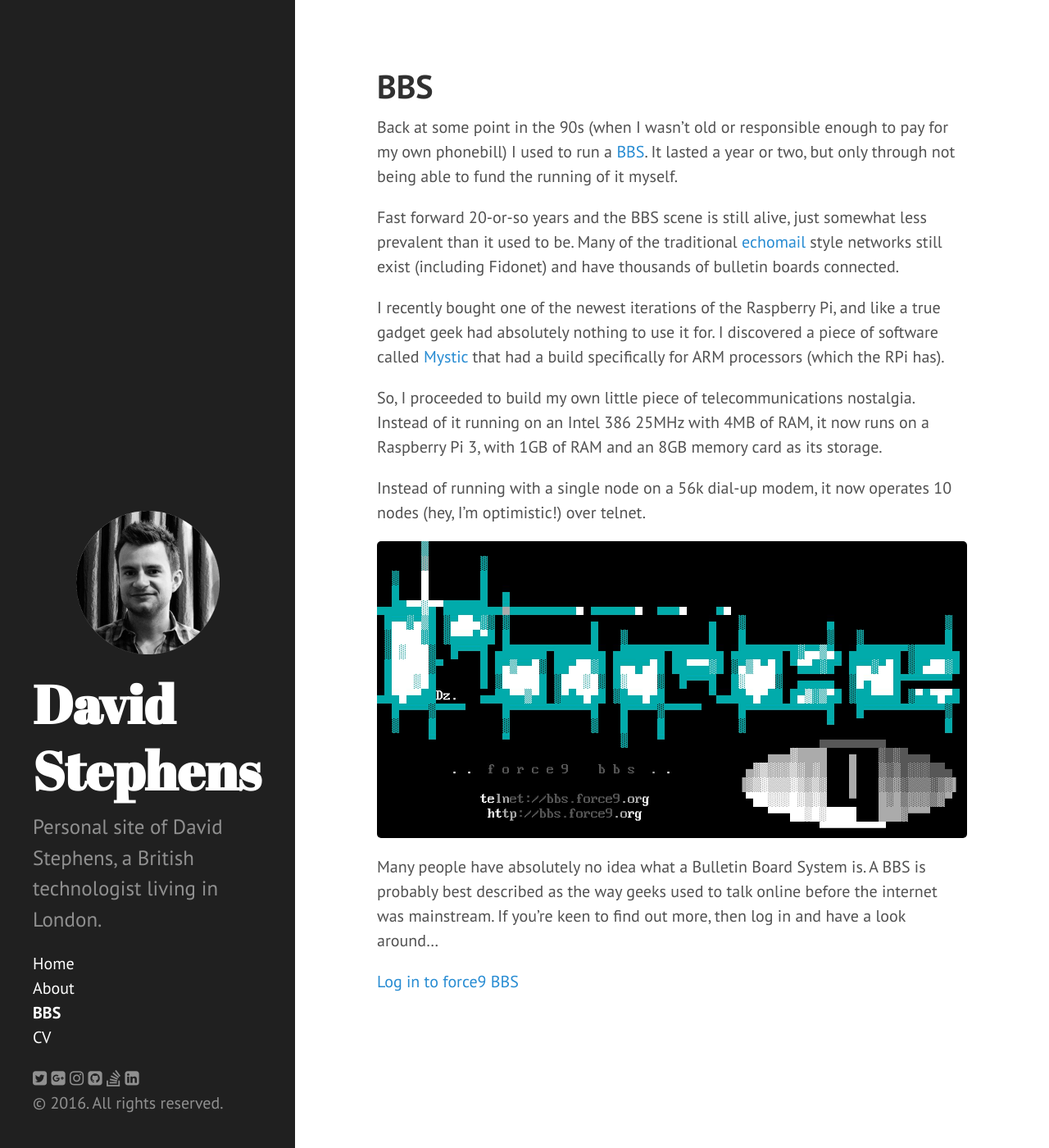
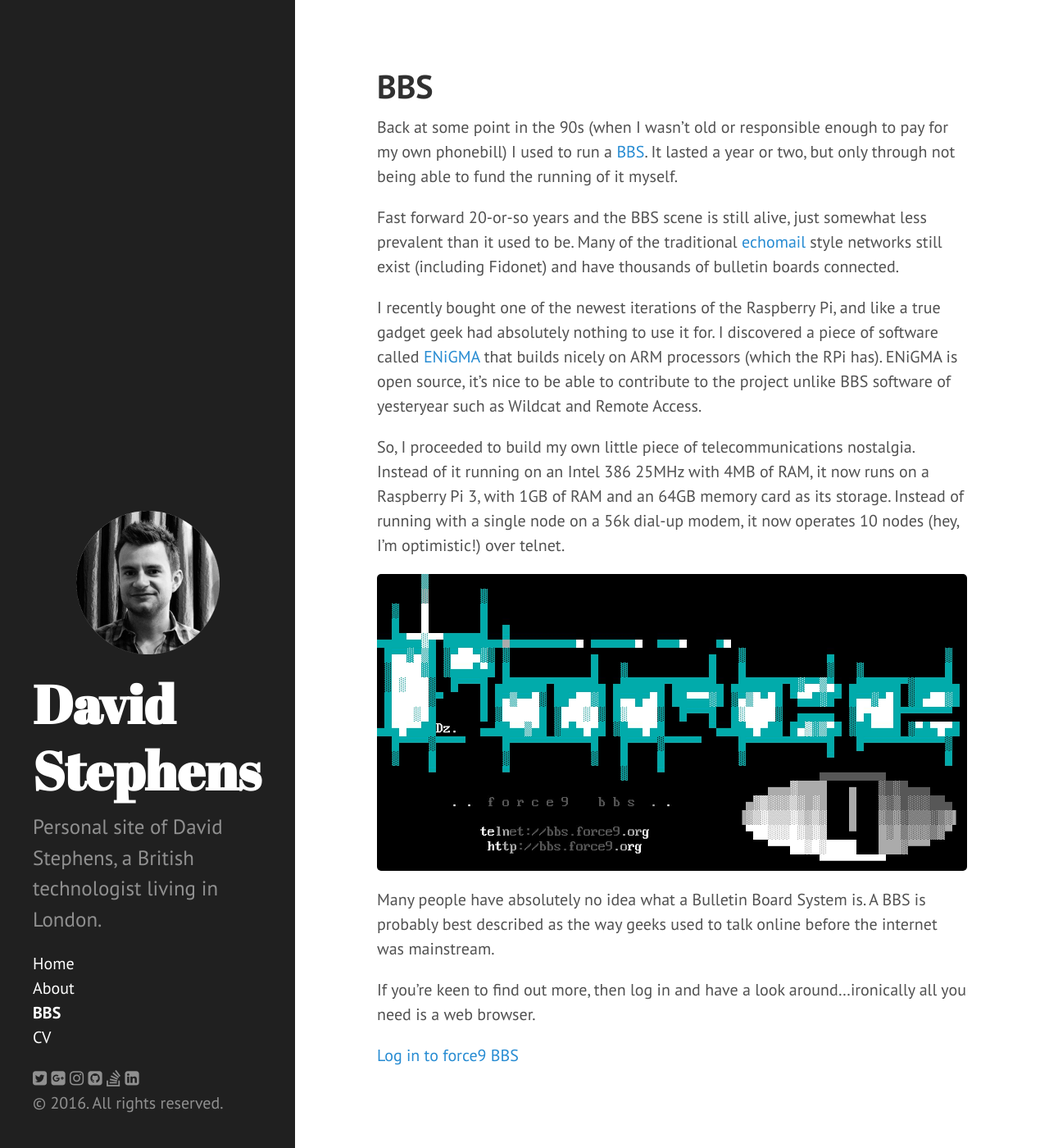
Before and after one commit to davestephens/davestephens.github.io, a Jekyll site: the page built from bbs.md, in a window 1280 px wide and 1400 px high. Shown: the whole window at 82% size. Built offline with Jekyll 4.4.1, drawn with Linux system fonts in a browser that asks for light colours; nearby versions of some CDN libraries.

Commit message:
Update BBS.md
Use ENiGMA, not Mystic. Other minor tweaks.

```diff
--- a/bbs.md
+++ b/bbs.md
@@ -10,17 +10,14 @@ It lasted a year or two, but only through not being able to fund the running of
 Fast forward 20-or-so years and the BBS scene is still alive, just somewhat less prevalent than it used to be. Many of the traditional [echomail](https://en.wikipedia.org/wiki/FidoNet#Echomail)
 style networks still exist (including Fidonet) and have thousands of bulletin boards connected.
 
-I recently bought one of the newest iterations of the Raspberry Pi, and like a true gadget geek had absolutely nothing to use it for. I discovered a piece
-of software called [Mystic](http://mysticbbs.com/) that had a build specifically for ARM processors (which the RPi has).
+I recently bought one of the newest iterations of the Raspberry Pi, and like a true gadget geek had absolutely nothing to use it for. I discovered a piece of software called [ENiGMA](https://github.com/NuSkooler/enigma-bbs) that builds nicely on ARM processors (which the RPi has). ENiGMA is open source, it's nice to be able to contribute to the project unlike BBS software of yesteryear such as Wildcat and Remote Access.
 
-So, I proceeded to build my own little piece of telecommunications nostalgia. Instead of it running on an Intel 386 25MHz with 4MB of RAM, it now runs on
-a Raspberry Pi 3, with 1GB of RAM and an 8GB memory card as its storage.
-
-Instead of running with a single node on a 56k dial-up modem, it now operates 10 nodes (hey, I'm optimistic!) over telnet.
+So, I proceeded to build my own little piece of telecommunications nostalgia. Instead of it running on an Intel 386 25MHz with 4MB of RAM, it now runs on a Raspberry Pi 3, with 1GB of RAM and an 64GB memory card as its storage. Instead of running with a single node on a 56k dial-up modem, it now operates 10 nodes (hey, I'm optimistic!) over telnet.
 
 ![force9 BBS logo](/assets/images/force9.jpg)
 
-Many people have absolutely no idea what a Bulletin Board System is. A BBS is probably best described as the way geeks used to talk online before the
-internet was mainstream. If you're keen to find out more, then log in and have a look around...
+Many people have absolutely no idea what a Bulletin Board System is. A BBS is probably best described as the way geeks used to talk online before the internet was mainstream.
+
+If you're keen to find out more, then log in and have a look around...ironically all you need is a web browser.
 
 [Log in to force9 BBS](http://bbs.force9.org)
```
